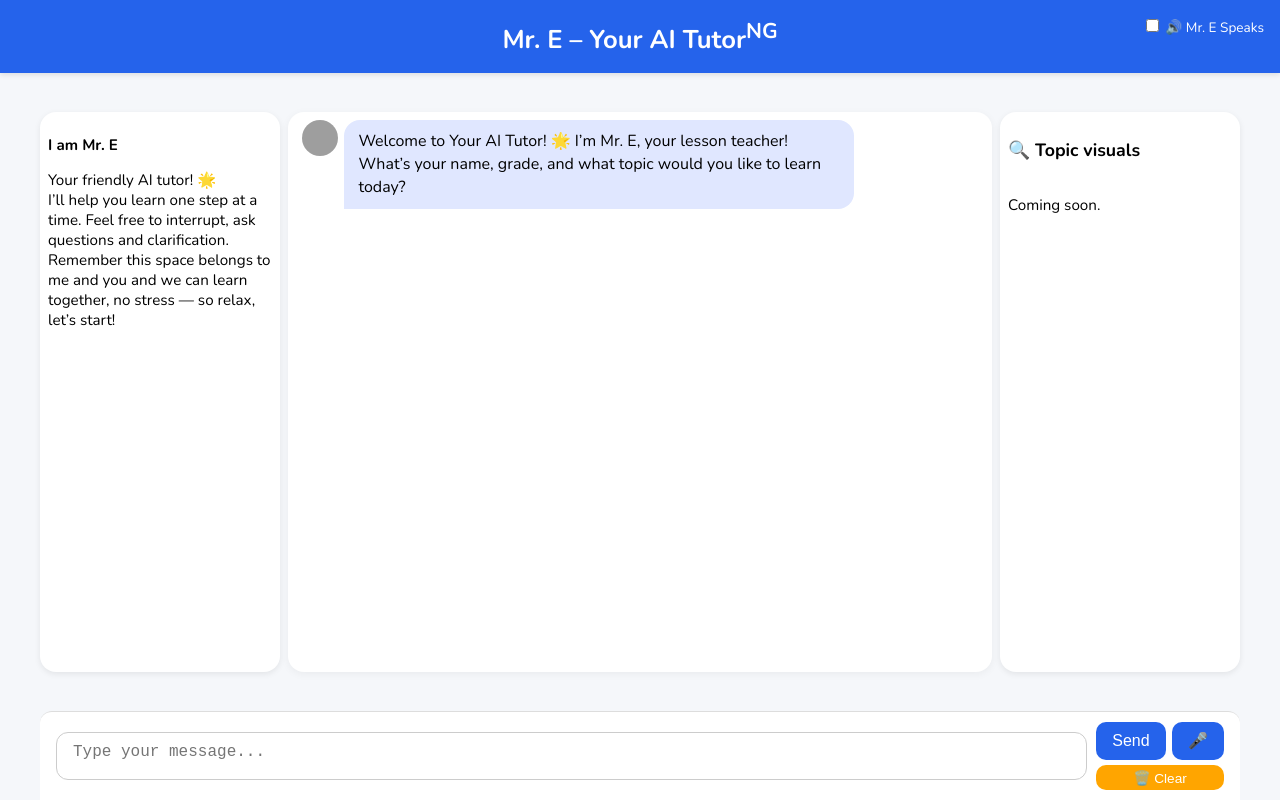
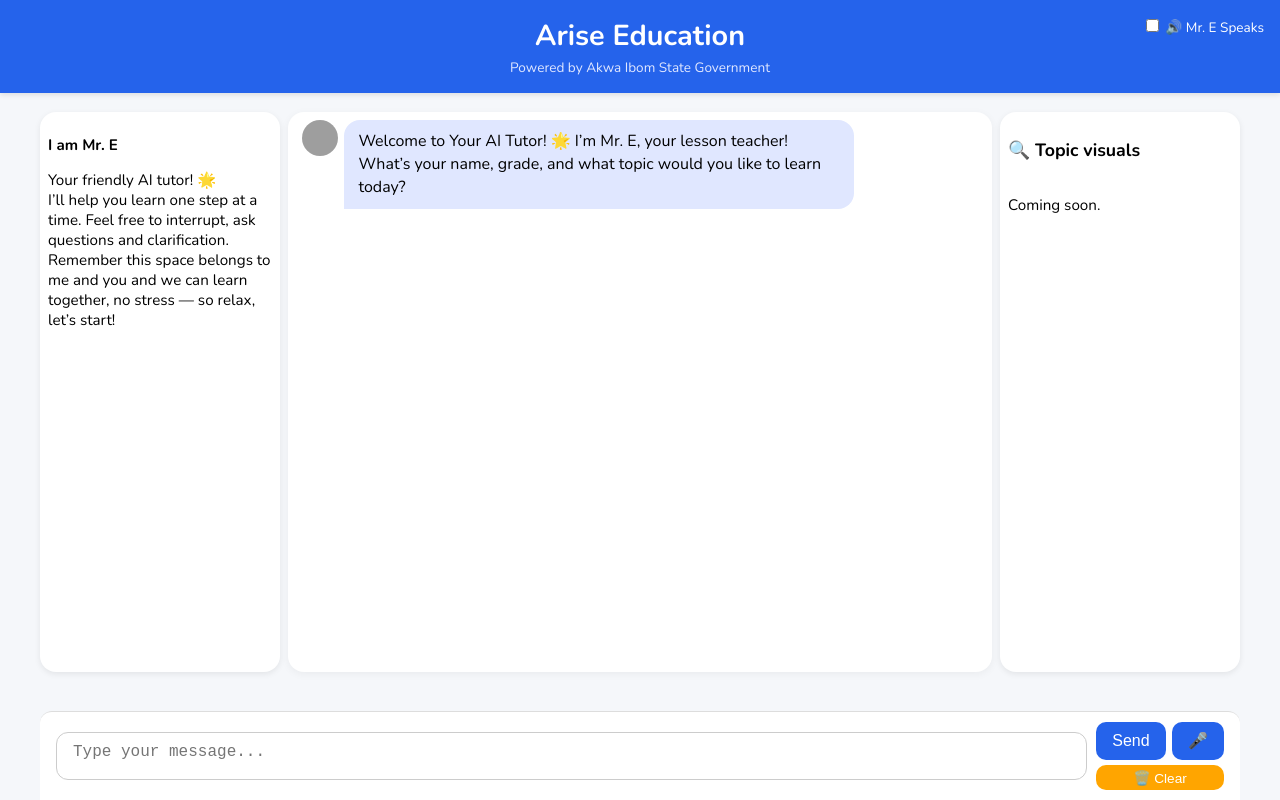
Before and after one commit to eaideyan/Arise-Education, a website: page public/index.html in a window 1280 px wide. Drawn offline with nearby package versions, Linux system fonts and the light colour scheme; grey boxes are pictures that could not be loaded.

Commit message:
Update index.html

```diff
--- a/public/index.html
+++ b/public/index.html
@@ -188,7 +188,12 @@
   </style>
 </head>
 <body>
-  <header>Mr. E – Your AI Tutor<sup>NG</sup></header>
+  <header>
+  <div style="font-size: 1.8rem; font-weight: 700;">Arise Education</div>
+  <div style="font-size: 0.85rem; font-weight: 400; color: #e0e7ff; margin-top: 0.2rem;">
+    Powered by Akwa Ibom State Government
+  </div>
+</header>
   <div id="speakToggleWrapper">
     <label><input type="checkbox" id="speakToggle"> 🔊 Mr. E Speaks</label>
   </div>
```
